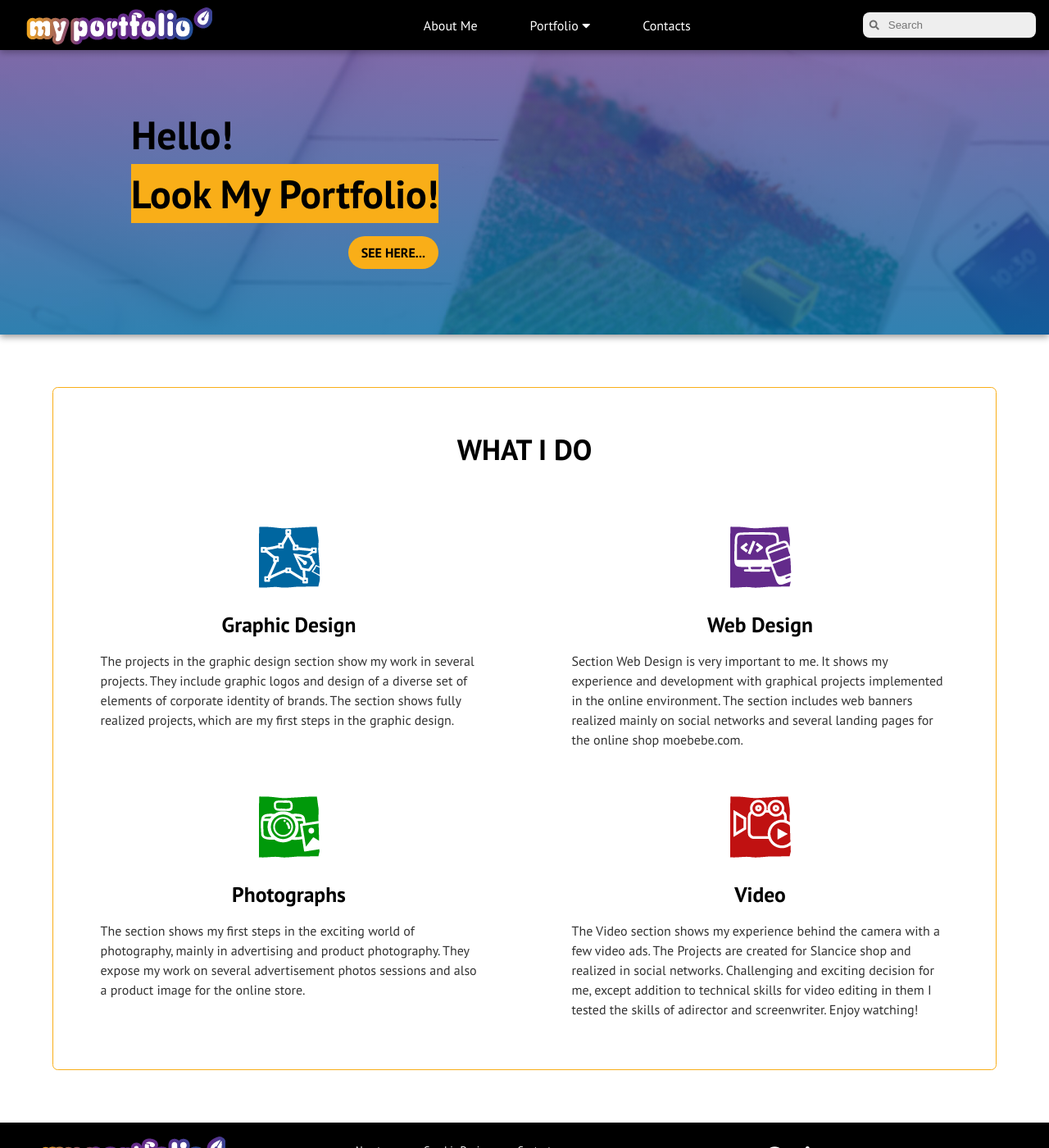
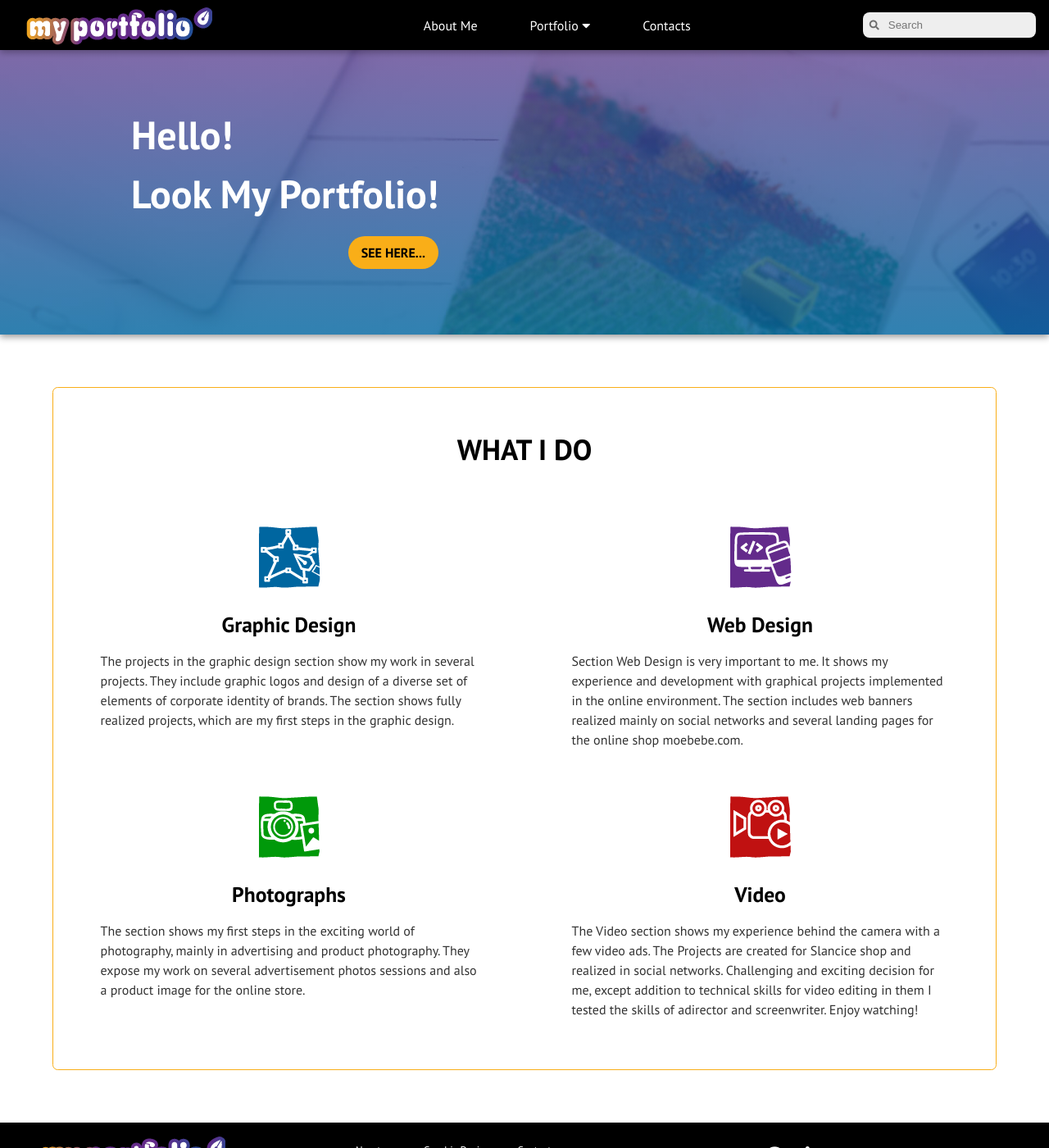
Before and after one commit to LiliyaMilanova/myportfolio, a Jekyll site: the page built from index.html, in a window 1280 px wide and 1400 px high. Shown: the whole window at 82% size. Built offline with Jekyll 4.4.1, drawn with Linux system fonts in a browser that asks for light colours; nearby versions of some CDN libraries.

Commit message:
Update styles.css

```diff
--- a/css/styles.css
+++ b/css/styles.css
@@ -31,12 +31,9 @@ body {
 .header h1,
 .header h2 {
     font-size: 3rem;
-    font-weight: 800;
+    font-weight: bold;
+    color: rgb(255, 255, 255);
     margin: 0 0 0 10rem;
-}
-
-.header h1 {
-    background: rgb(249, 174, 24);
 }
 
 .info {
```
